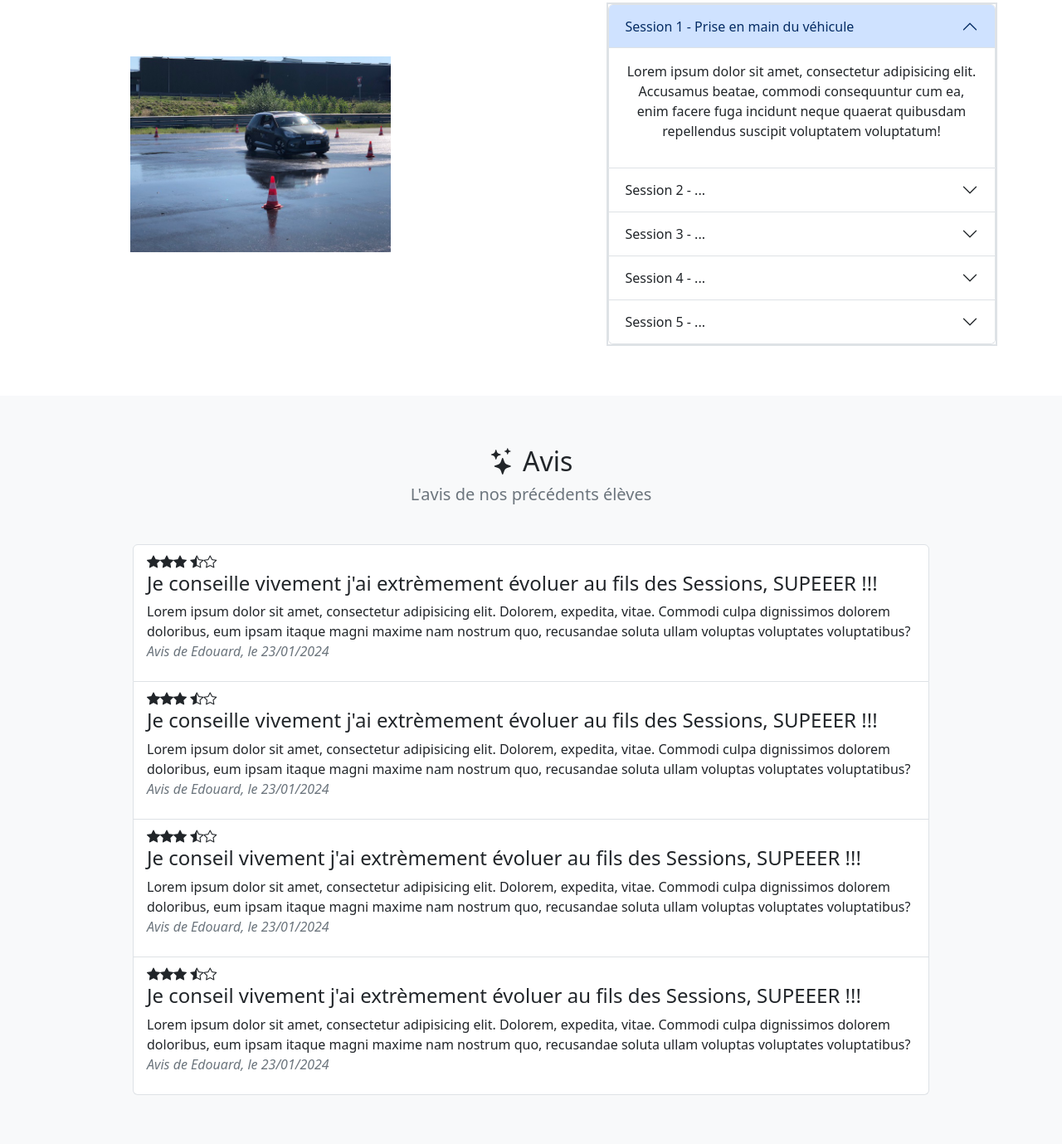
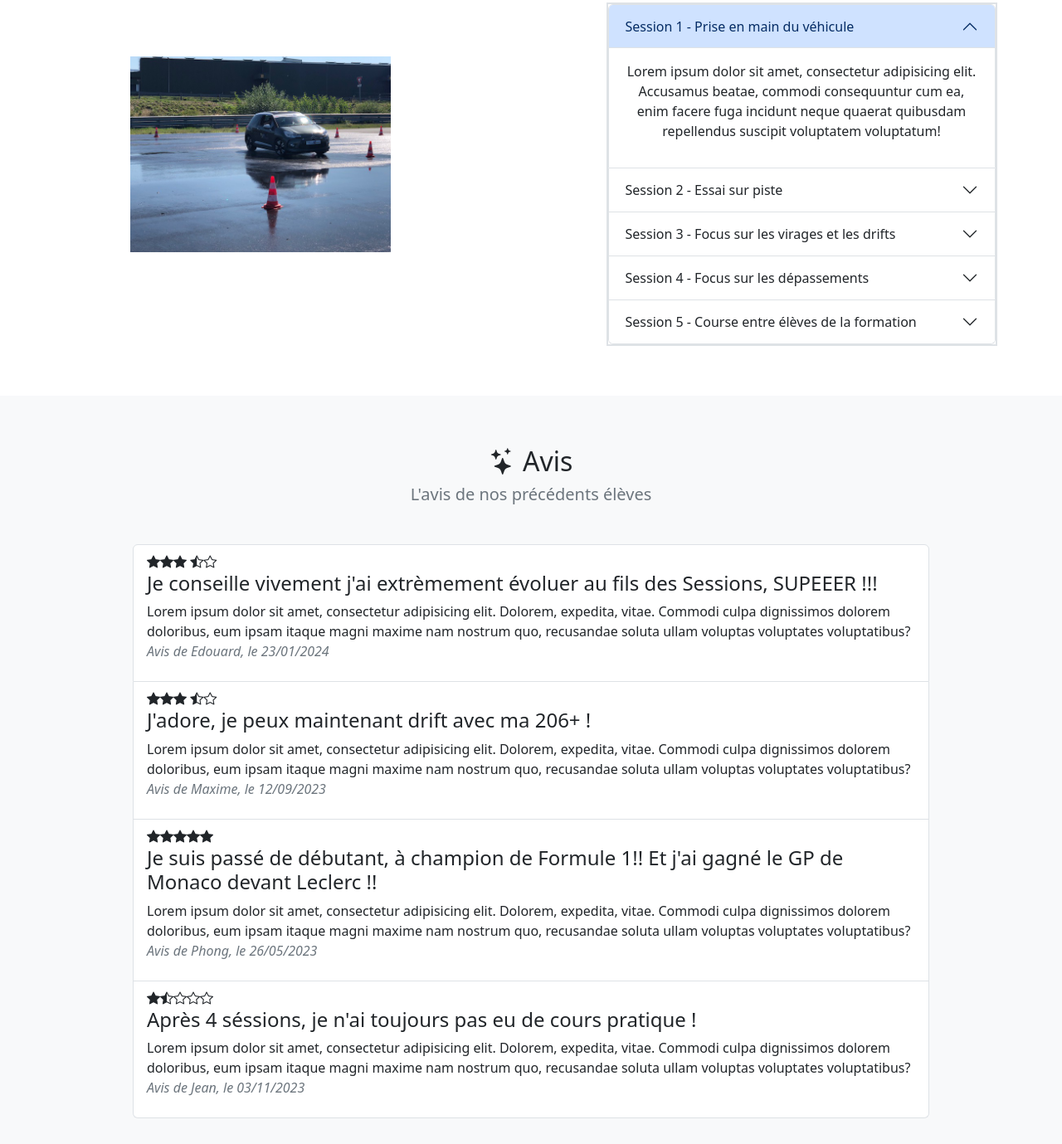
Before and after one commit to leomougin/Racing.io, a plain HTML site: page index.html in a window 1280 px wide. Shown: the part 1341-2720 px from the top of the page at 83% size. Drawn offline with nearby package versions, Linux system fonts and the light colour scheme.

Commit message:
finalisation de la formation

```diff
--- a/index.html
+++ b/index.html
@@ -146,7 +146,7 @@
                         <h2 class="accordion-header">
                             <button class="accordion-button collapsed" type="button" data-bs-toggle="collapse" data-bs-target="#collapseTwo"
                                     aria-expanded="false" aria-controls="collapseTwo">
-                                Session 2 - ...
+                                Session 2 - Essai sur piste
                             </button>
                         </h2>
                         <div id="collapseTwo" class="accordion-collapse collapse" data-bs-parent="#accordionExample">
@@ -160,7 +160,7 @@
                         <h2 class="accordion-header">
                             <button class="accordion-button collapsed" type="button" data-bs-toggle="collapse" data-bs-target="#collapseThree"
                                     aria-expanded="false" aria-controls="collapseThree">
-                                Session 3 - ...
+                                Session 3 - Focus sur les virages et les drifts
                             </button>
                         </h2>
                         <div id="collapseThree" class="accordion-collapse collapse" data-bs-parent="#accordionExample">
@@ -174,7 +174,7 @@
                         <h2 class="accordion-header">
                             <button class="accordion-button collapsed" type="button" data-bs-toggle="collapse" data-bs-target="#collapseFour"
                                     aria-expanded="false" aria-controls="collapseFour">
-                                Session 4 - ...
+                                Session 4 - Focus sur les dépassements
                             </button>
                         </h2>
                         <div id="collapseFour" class="accordion-collapse collapse" data-bs-parent="#accordionExample">
@@ -188,7 +188,7 @@
                         <h2 class="accordion-header">
                             <button class="accordion-button collapsed" type="button" data-bs-toggle="collapse" data-bs-target="#collapseFive"
                                     aria-expanded="false" aria-controls="collapseFive">
-                                Session 5 - ...
+                                Session 5 - Course entre élèves de la formation
                             </button>
                         </h2>
                         <div id="collapseFive" class="accordion-collapse collapse" data-bs-parent="#accordionExample">
@@ -232,40 +232,38 @@
                         <i class="bi bi-star-fill"></i><i class="bi bi-star-fill"></i><i class="bi bi-star-fill"></i>
                         <i class="bi bi-star-half"></i><i class="bi bi-star"></i>
                     </span>
-                        <h4 class="fs-4">Je conseille vivement j'ai extrèmement évoluer au fils des Sessions, SUPEEER !!!</h4>
+                        <h4 class="fs-4">J'adore, je peux maintenant drift avec ma 206+ !</h4>
                         <p class="fs-6">Lorem ipsum dolor sit amet, consectetur adipisicing elit. Dolorem, expedita, vitae. Commodi culpa dignissimos
                             dolorem doloribus, eum ipsam itaque magni maxime nam nostrum quo, recusandae soluta ullam
                             voluptas voluptates voluptatibus?<br>
                             <span class="fs-6 fst-italic text-secondary">
-                                Avis de Edouard, le 23/01/2024
+                                Avis de Maxime, le 12/09/2023
                             </span>
                         </p>
                     </li>
                     <li class="list-group-item">
                     <span class=" mb-2 ">
-                        <i class="bi bi-star-fill"></i><i class="bi bi-star-fill"></i><i class="bi bi-star-fill"></i>
-                        <i class="bi bi-star-half"></i><i class="bi bi-star"></i>
+                        <i class="bi bi-star-fill"></i><i class="bi bi-star-fill"></i><i class="bi bi-star-fill"></i><i class="bi bi-star-fill"></i><i class="bi bi-star-fill"></i>
                     </span>
-                        <h4 class="fs-4">Je conseil vivement j'ai extrèmement évoluer au fils des Sessions, SUPEEER !!!</h4>
+                        <h4 class="fs-4">Je suis passé de débutant, à champion de Formule 1!! Et j'ai gagné le GP de Monaco devant Leclerc !!</h4>
                         <p class="fs-6">Lorem ipsum dolor sit amet, consectetur adipisicing elit. Dolorem, expedita, vitae. Commodi culpa dignissimos
                             dolorem doloribus, eum ipsam itaque magni maxime nam nostrum quo, recusandae soluta ullam
                             voluptas voluptates voluptatibus?<br>
                             <span class="fs-6 fst-italic text-secondary">
-                                Avis de Edouard, le 23/01/2024
+                                Avis de Phong, le 26/05/2023
                             </span>
                         </p>
                     </li>
                     <li class="list-group-item">
                     <span class=" mb-2 ">
-                        <i class="bi bi-star-fill"></i><i class="bi bi-star-fill"></i><i class="bi bi-star-fill"></i>
-                        <i class="bi bi-star-half"></i><i class="bi bi-star"></i>
+                        <i class="bi bi-star-fill"></i></i><i class="bi bi-star-half"></i><i class="bi bi-star"></i><i class="bi bi-star"></i><i class="bi bi-star"></i>
                     </span>
-                        <h4 class="fs-4">Je conseil vivement j'ai extrèmement évoluer au fils des Sessions, SUPEEER !!!</h4>
+                        <h4 class="fs-4">Après 4 séssions, je n'ai toujours pas eu de cours pratique !</h4>
                         <p class="fs-6">Lorem ipsum dolor sit amet, consectetur adipisicing elit. Dolorem, expedita, vitae. Commodi culpa dignissimos
                             dolorem doloribus, eum ipsam itaque magni maxime nam nostrum quo, recusandae soluta ullam
                             voluptas voluptates voluptatibus?<br>
                             <span class="fs-6 fst-italic text-secondary">
-                                Avis de Edouard, le 23/01/2024
+                                Avis de Jean, le 03/11/2023
                             </span>
                         </p>
                     </li>
@@ -292,7 +290,7 @@
             <label for="disabledSelect" class="form-label">Votre nom :</label>
             <div class="input-group mb-3">
                 <span class="input-group-text"><i class="bi bi-person"></i></span>
-                <input type="text" class="form-control" aria-label="Amount (to the nearest dollar)" placeholder=" Exemple : Je t'aime Phong ">
+                <input type="text" class="form-control" aria-label="Amount (to the nearest dollar)" placeholder=" Exemple : prenom nom ">
             </div>
 
             <div class="mb-3">
```
